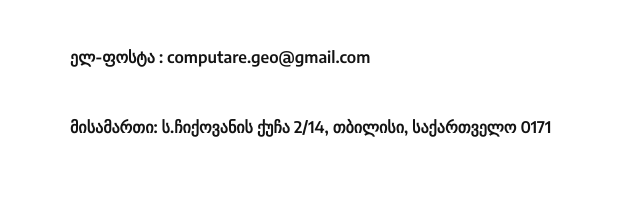
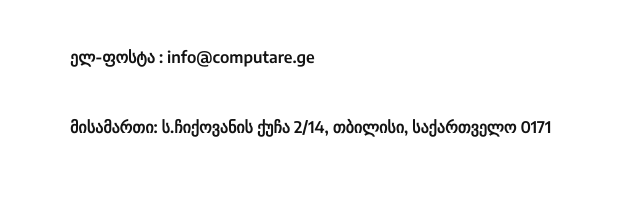
Before and after one commit to Luka-Chapidze/Computar, a plain HTML site: page contacts-geo.html in a window 1280 px wide. Shown: the part 552-769 px from the top of the page, 80-720 px from the left. Drawn offline with Linux system fonts and the light colour scheme.

Commit message:
change email in contacts page

```diff
--- a/contacts-geo.html
+++ b/contacts-geo.html
@@ -49,7 +49,7 @@
 <section class="contact-section">
     <div class="contact-detail">
         <P>ტელ: +995 577 40 12 57</P>
-        <p> ელ-ფოსტა : computare.geo@gmail.com</p>
+        <p> ელ-ფოსტა : info@computare.ge</p>
         <p>მისამართი: ს.ჩიქოვანის ქუჩა 2/14, თბილისი, საქართველო 0171</p>
 
     </div>
```
Also changed, not shown: contacts.html (+1 -1 lines).
